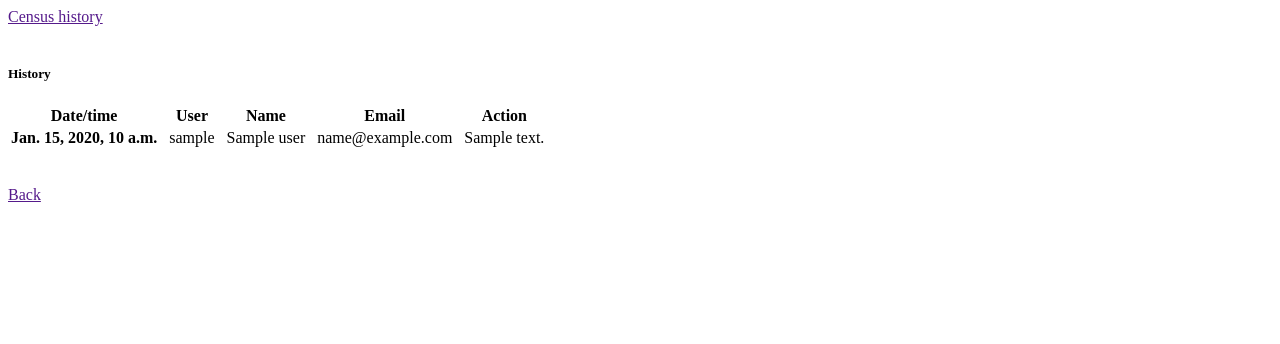
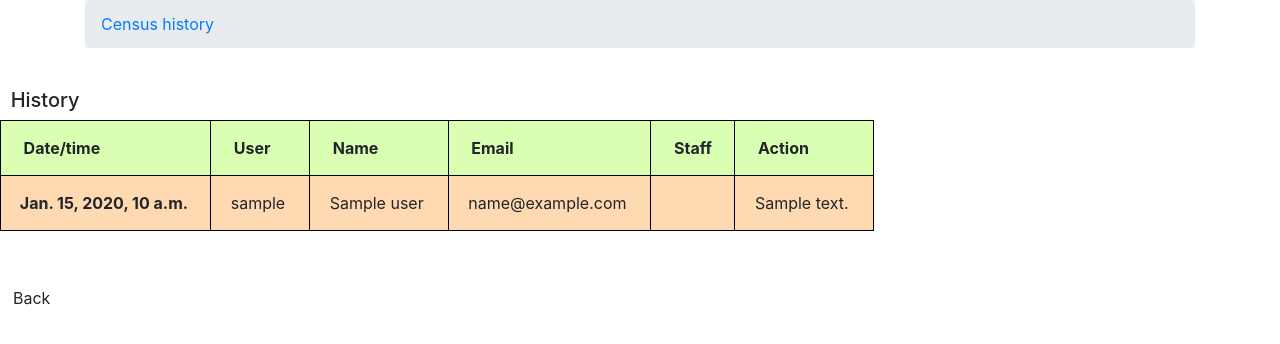
Before and after one commit to decide-moltres/decide-censo, a Django app: template decide/census/templates/census_history.html in a window 1280 px wide. Shown: the top 344 px of the page. Run offline with Django 3.2, Linux system fonts and the light colour scheme; the template is opened without the code that fills it: most values are stand-ins (such as "Sample title", 1, 10 or a date in 2020); some libraries are stand-ins or nearby versions.

Commit message:
[Update] - Mejora historial de censo
 --------------------------------------------------------------------------
| Se ha actualizado la vista del historial de censo, mejorando su estética |
| y  se han añadido las traducciones al español correspondientes           |
 --------------------------------------------------------------------------

[Historial]

	nuevo archivo:  decide/census/static/census/style.css
	modificado:     decide/census/templates/census_history.html
	modificado:     decide/locale/en_US/LC_MESSAGES/django.po
	modificado:     decide/locale/es/LC_MESSAGES/django.po

```diff
--- /dev/null
+++ b/decide/census/static/census/style.css
@@ -0,0 +1,13 @@
+.census {
+    margin-top: 20px;
+    margin-left: 40px;
+}
+
+.table, th, td {
+    border: 1px solid black;
+    border-collapse: collapse;
+  }
+
+  th, td {
+    padding: 15px;
+  }
--- a/decide/census/templates/census_history.html
+++ b/decide/census/templates/census_history.html
@@ -1,6 +1,14 @@
 {% extends 'base.html' %}
 {% load i18n static %}
 {% include 'admin/object_history.html' %}
+
+{% block extrahead %}
+    <link type="text/css" rel="stylesheet"
+         href="https://unpkg.com/bootstrap/dist/css/bootstrap.min.css" />
+    <link type="text/css" rel="stylesheet"
+         href="https://unpkg.com/bootstrap-vue@latest/dist/bootstrap-vue.css" />
+    <link type="text/css" rel="stylesheet" href="{% static "census/style.css" %}" />
+{% endblock %}
 
 {% block content %}
 
@@ -14,27 +22,29 @@
     </div>
   </nav>
   <br>
-<h5>{% trans 'History' %}</h5>
+<h5> &nbsp; {% trans 'History' %}</h5>
 
 {% if action_list %}
     <table class="centered">
-        <thead>
+      <tbody style="background: rgba(128, 255, 0, 0.3); border: 1px solid rgba(100, 200, 0, 0.3);">
         <tr>
-            <th>{% trans 'Date/time' %} &nbsp;</th>
-            <th>{% trans 'User' %}   &nbsp;</th>
-            <th>{% trans 'Name' %}   &nbsp;</th>
-            <th>{% trans 'Email' %}  &nbsp;</th>
-            <th>{% trans 'Action' %} &nbsp;</th>
+            <th colspan="2"> &nbsp; {% trans 'Date/time' %} &nbsp;</th>
+            <th colspan="2"> &nbsp; {% trans 'User' %}      &nbsp;</th>
+            <th colspan="2"> &nbsp; {% trans 'Name' %}      &nbsp;</th>
+            <th colspan="2"> &nbsp; {% trans 'Email' %}     &nbsp;</th>
+            <th colspan="2"> &nbsp; {% trans 'Staff' %}     &nbsp;</th>
+            <th colspan="2"> &nbsp; {% trans 'Action' %}    &nbsp;</th>
         </tr>
-        </thead>
-        <tbody>
+      </tbody>
+        <tbody style="background: rgba(255, 128, 0, 0.3); border: 1px solid rgba(200, 100, 0, 0.3);">
         {% for action in action_list %}
         <tr>
-            <th>{{ action.action_time|date:"DATETIME_FORMAT" }} &nbsp;</th>
-            <td>{{ action.user.get_username  }} &nbsp;</td>
-            <td>{{ action.user.get_full_name }} &nbsp;</td>
-            <td>{{ action.user.email }}         &nbsp;</td>
-            <td>{{ action.get_change_message }} &nbsp;</td>
+            <th colspan="2"> &nbsp;{{ action.action_time|date:"DATETIME_FORMAT" }} &nbsp;</th>
+            <td colspan="2"> &nbsp;{{ action.user.get_username  }} &nbsp;</td>
+            <td colspan="2"> &nbsp;{{ action.user.get_full_name }} &nbsp;</td>
+            <td colspan="2"> &nbsp;{{ action.user.email }}         &nbsp;</td>
+            <td colspan="2"> &nbsp;{{ action.user.is_staff}}       &nbsp;</td>
+            <td colspan="2"> &nbsp;{{ action.get_change_message }} &nbsp;</td>
         </tr>
         {% endfor %}
         </tbody>
```
Also changed, not shown: decide/locale/en_US/LC_MESSAGES/django.po, decide/locale/es/LC_MESSAGES/django.po.
